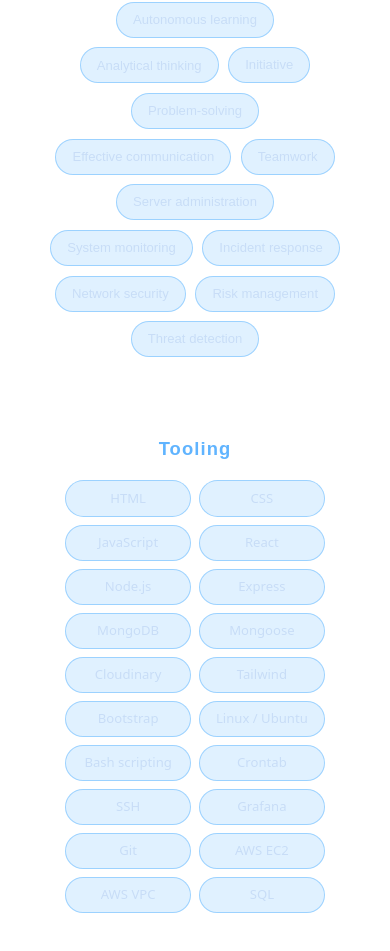
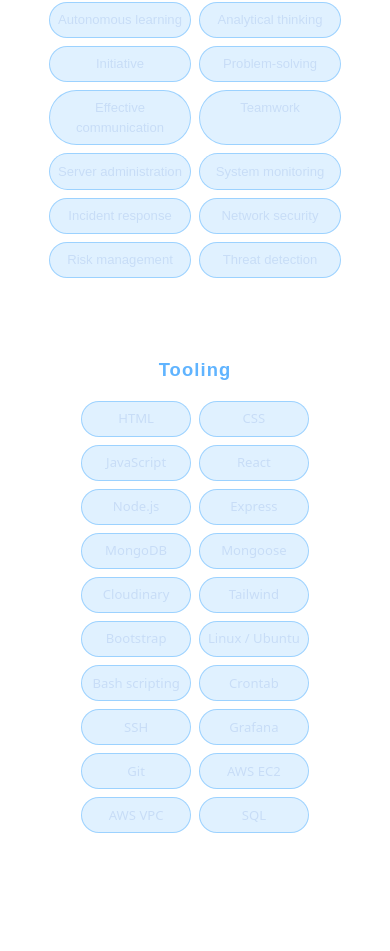
Before and after one commit to ncorpas88/myPortfolio, a React (Vite) app: page / in a window 390 px wide. Shown: the part 2126-3077 px from the top of the page. Built offline with nearby package versions, Linux system fonts and the light colour scheme.

Commit message:
arreglos9

```diff
--- a/src/App.jsx
+++ b/src/App.jsx
@@ -64,8 +64,6 @@
     <>
       <CustomCursor />
 
-      {/* Grain overlay */}
-      <div className="noise-overlay" aria-hidden="true" />
 
       {/* Aurora fondo */}
       <div className="bg-aurora" aria-hidden="true">
--- a/src/styles/home.css
+++ b/src/styles/home.css
@@ -376,10 +376,15 @@
 }
 
 .skills-grid {
-  display: flex;
-  flex-wrap: wrap;
-  gap: 0.6rem;
-  justify-content: center;
+  display: grid;
+  grid-template-columns: repeat(3, 1fr);
+  gap: 0.5rem;
+}
+
+@media (max-width: 480px) {
+  .skills-grid {
+    grid-template-columns: repeat(2, 1fr);
+  }
 }
 
 .skill-item {
@@ -388,8 +393,9 @@
   color: #c8ddf7;
   font-size: 0.82rem;
   font-weight: 500;
-  padding: 0.45rem 1rem;
+  padding: 0.45rem 0.5rem;
   border-radius: 999px;
+  text-align: center;
   transition: transform 0.2s ease, background 0.2s ease,
     box-shadow 0.2s ease, border-color 0.2s ease;
   cursor: default;
@@ -426,10 +432,15 @@
 }
 
 .tech-list {
-  display: flex;
-  flex-wrap: wrap;
-  gap: 0.6rem;
-  justify-content: center;
+  display: grid;
+  grid-template-columns: repeat(4, 1fr);
+  gap: 0.5rem;
+}
+
+@media (max-width: 480px) {
+  .tech-list {
+    grid-template-columns: repeat(2, 1fr);
+  }
 }
 
 .tech-item {
@@ -438,8 +449,9 @@
   color: #c8ddf7;
   font-size: 0.82rem;
   font-weight: 500;
-  padding: 0.45rem 1rem;
+  padding: 0.45rem 0.5rem;
   border-radius: 999px;
+  text-align: center;
   transition: transform 0.2s ease, background 0.2s ease,
     box-shadow 0.2s ease, border-color 0.2s ease;
   cursor: default;
@@ -454,17 +466,6 @@
 }
 
 /* ── Responsive ── */
-@media (max-width: 600px) {
-  .tech-list {
-    display: grid;
-    grid-template-columns: repeat(2, 1fr);
-    gap: 0.5rem;
-  }
-
-  .tech-item {
-    text-align: center;
-  }
-}
 
 /* ── 3D Cylinder Carousel ── */
 .cylinder-section {
```
Also changed, not shown: src/index.css (+0 -23 lines), 4 other files (tests, documents, lock files or other folders).
